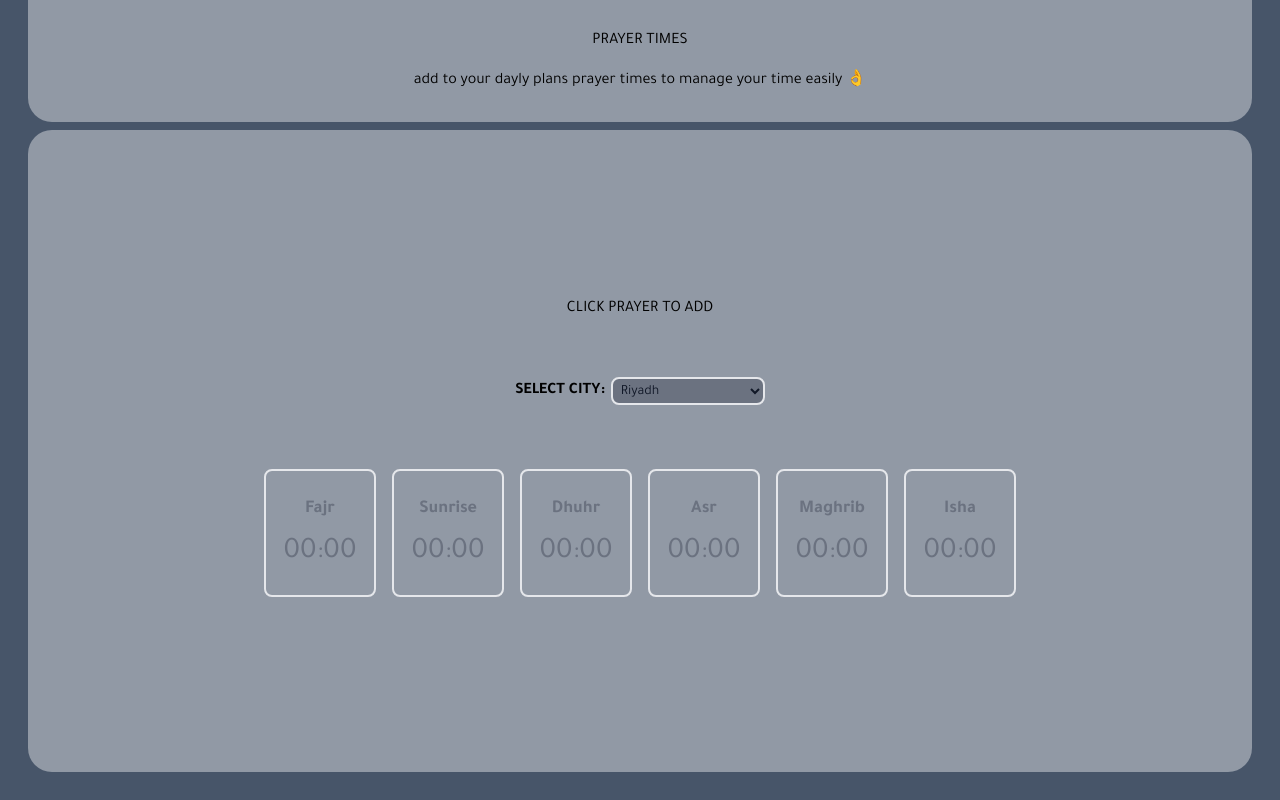
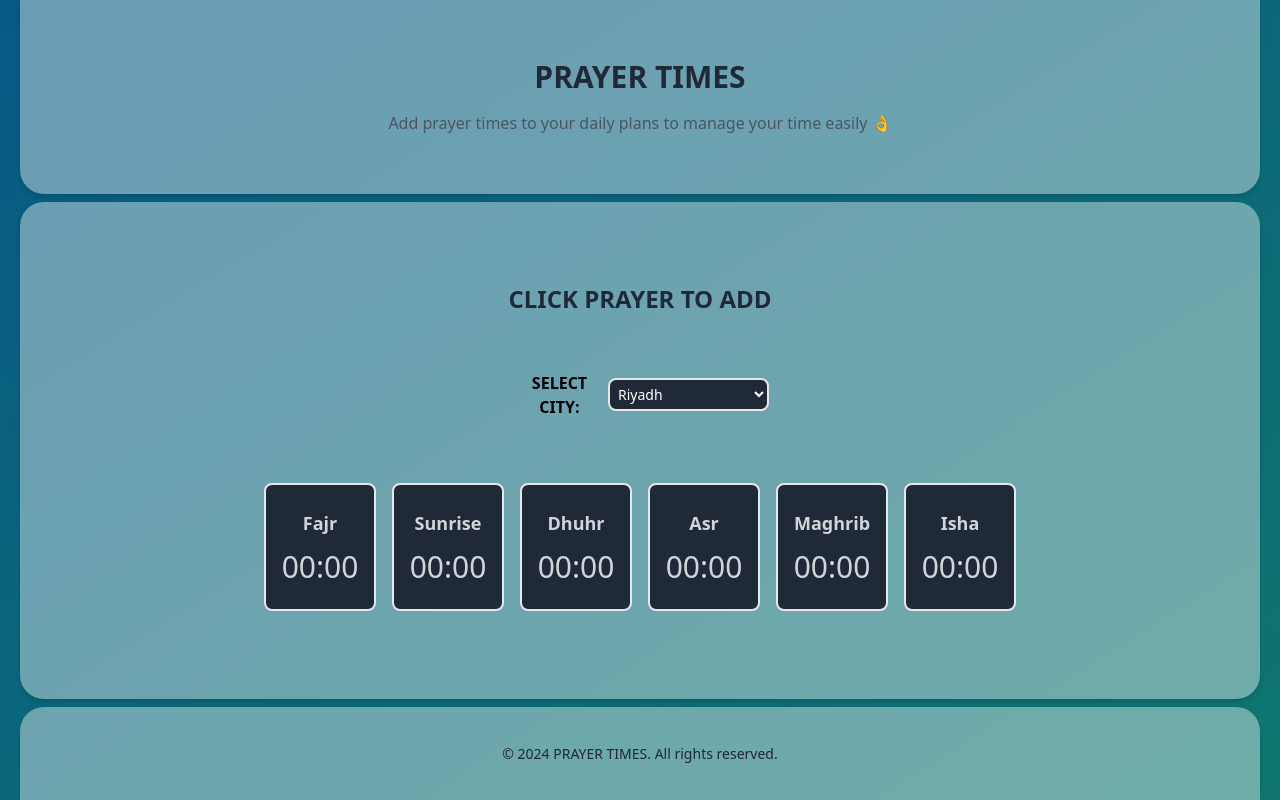
Before and after one commit to FRYM-S/CALENDAR_HELPER, a React (Vite) app: page / in a window 1280 px wide. Built offline with nearby package versions, Linux system fonts and the light colour scheme; no server answers.

Commit message:
UI enhancement

```diff
--- a/src/App.jsx
+++ b/src/App.jsx
@@ -5,18 +5,27 @@ import CheckBox from "./component/CheckBox";
 function App() {
     return (
         <>
-            <main className="grid grid-rows-6  grid-flow-col gap-2 min-h-screen m-0 p-7 pt-0 bg-slate-600  font-gfont">
-                <header className="flex flex-col items-center justify-center gap-4 p-5 rounded-b-3xl  bg-white/40">
-                    <h1 className=" ">PRAYER TIMES</h1>
-                    <p>
-                        add to your dayly plans prayer times to manage your time
+            <main className="grid grid-rows-8 grid-flow-col gap-2 min-h-screen m-0 p-5 pt-0 pb-0 text-center bg-gradient-to-br from-sky-800 to-teal-700 selection:bg-teal-500">
+                <header className="flex flex-col items-center justify-center gap-4 row-span-2 p-5 rounded-b-3xl bg-white/40 shadow-md">
+                    <h1 className="text-3xl font-bold text-gray-800 ">
+                        PRAYER TIMES
+                    </h1>
+                    <p className="text-md font-medium text-gray-600 ">
+                        Add prayer times to your daily plans to manage your time
                         easily 👌
                     </p>
                 </header>
-                <section className="flex flex-col items-center justify-center gap-4 row-span-5 rounded-3xl bg-white/40 p-5">
-                    <h2>CLICK PRAYER TO ADD</h2>
+                <section className="flex flex-col items-center justify-center gap-4 row-span-5 p-5 rounded-3xl bg-white/40 shadow-md">
+                    <h2 className="text-2xl font-bold text-gray-800">
+                        CLICK PRAYER TO ADD
+                    </h2>
                     <CheckBox />
                 </section>
+                <footer className="flex flex-col items-center justify-center row-span-1 text-gray-400 bg-white/40 rounded-t-3xl shadow-md">
+                    <p className="text-sm font-medium text-gray-800">
+                        © 2024 PRAYER TIMES. All rights reserved.
+                    </p>
+                </footer>
             </main>
         </>
     );
--- a/src/component/CitySelection.jsx
+++ b/src/component/CitySelection.jsx
@@ -194,7 +194,7 @@ export default function CitySelection({ handler }) {
                 </label>
                 <select
                     id="states"
-                    className="bg-gray-500 cursor-pointer  transition-all border-2  dark:border-white text-gray-900 text-sm rounded-lg  w-full p-1 dark:bg-gray-700  dark:placeholder-yellow-400 dark:text-white dark:focus:ring-yellow-500 dark:focus:border-yellow-500"
+                    className="cursor-pointer transition-all border-2 text-sm rounded-lg w-full p-1 bg-gray-800 text-white focus:border-teal-600"
                     onChange={handler}
                 >
                     <option value="Riyadh">Riyadh</option>
--- a/src/component/Prayer.jsx
+++ b/src/component/Prayer.jsx
@@ -38,7 +38,7 @@ export default function Prayer({ name, time }) {
     return (
         <div
             onClick={addToCalendar}
-            className="inline-flex flex-col items-center justify-center gap-3 w-28 h-32 p-5 transition-all duration-500 hover:border-yellow-500 hover:shadow-lg hover:shadow-yellow-200 text-gray-500 border-2 hover:border-4 border-gray-200 rounded-lg cursor-pointer hover:text-gray-200 hover:bg-gray-50 dark:text-gray-300 dark:bg-gray-800 dark:hover:bg-gray-700"
+            className="flex flex-col items-center justify-center gap-3 w-28 h-32 p-5 transition-all duration-500 hover:border-teal-600 hover:shadow-lg hover:shadow-teal-200 border-2 hover:border-4 border-gray-200 rounded-lg text-gray-300 bg-gray-800 hover:bg-gray-700"
         >
             <div className="text-lg font-semibold">{name}</div>
             <div className="text-3xl">{time}</div>
```
